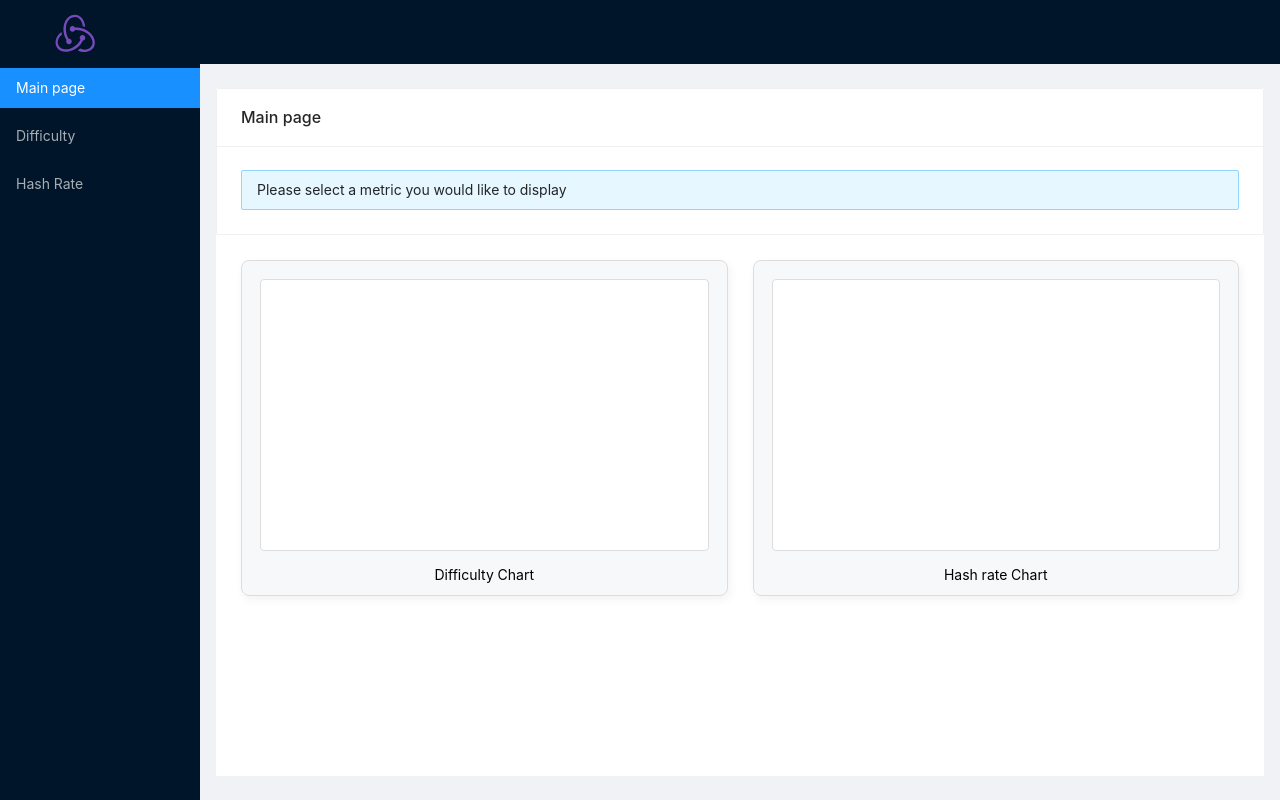
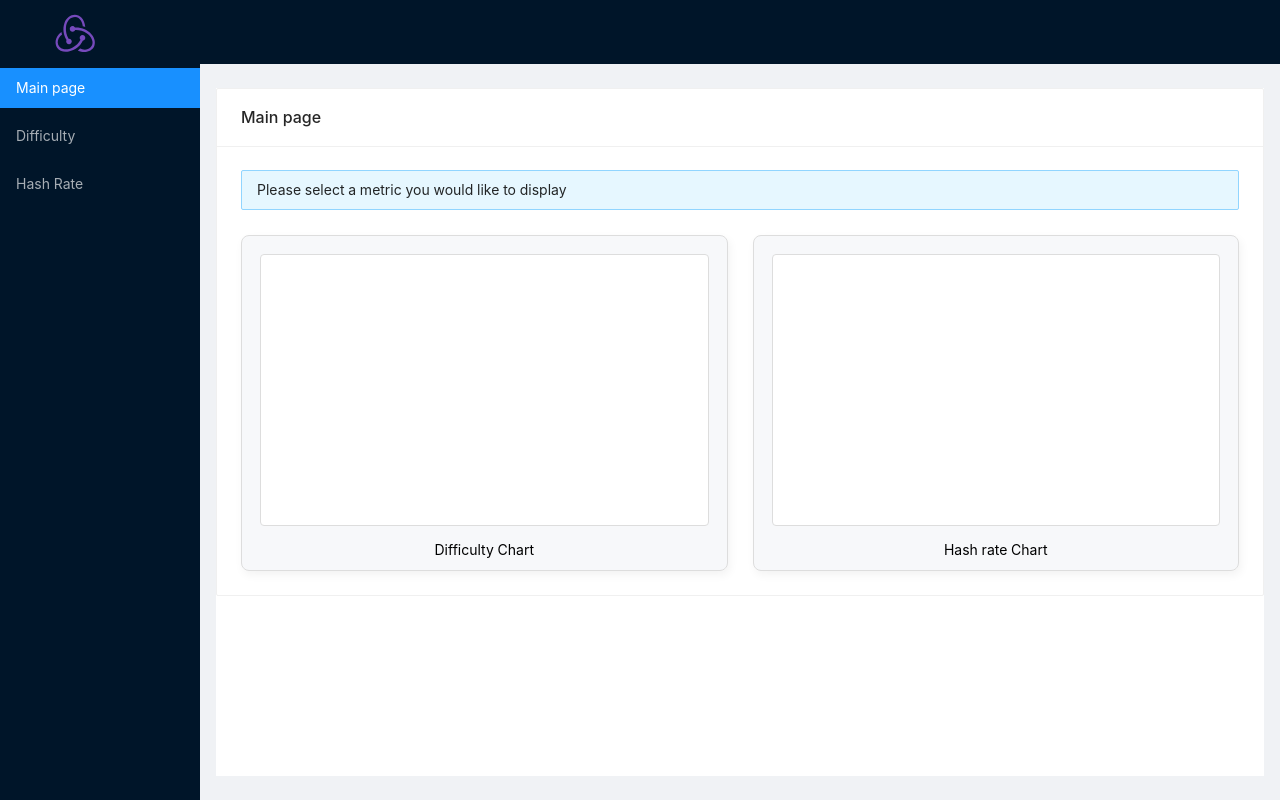
Before and after one commit to ignromanov/charts_code_challenge, a React (Create React App) app: page / in a window 1280 px wide. Built offline with nearby package versions, Linux system fonts and the light colour scheme.

Commit message:
fix main page styling

```diff
--- a/src/component/MainPage/MainPage.scss
+++ b/src/component/MainPage/MainPage.scss
@@ -1,7 +1,7 @@
 .row-of-charts-links {
   display: flex;
   gap: 25px;
-  margin: 25px;
+  margin-top: 25px;
 
   .linked-card {
     flex: 1;
--- a/src/component/MainPage/index.tsx
+++ b/src/component/MainPage/index.tsx
@@ -9,10 +9,8 @@ const MainPage: FC = () => {
   const gotoChartPage = (route: Routes) => () => history.push(route);
 
   return (
-    <>
-      <Card title="Main page">
-        <Alert type="info" message="Please select a metric you would like to display" />
-      </Card>
+    <Card title="Main page">
+      <Alert type="info" message="Please select a metric you would like to display" />
       <div className="row-of-charts-links">
         <div className="linked-card">
           <div className="linked-card__box" onClick={gotoChartPage(Routes.Difficulty)} />
@@ -23,7 +21,7 @@ const MainPage: FC = () => {
           <div className="linked-card__title">Hash rate Chart</div>
         </div>
       </div>
-    </>
+    </Card>
   );
 };
 
```
